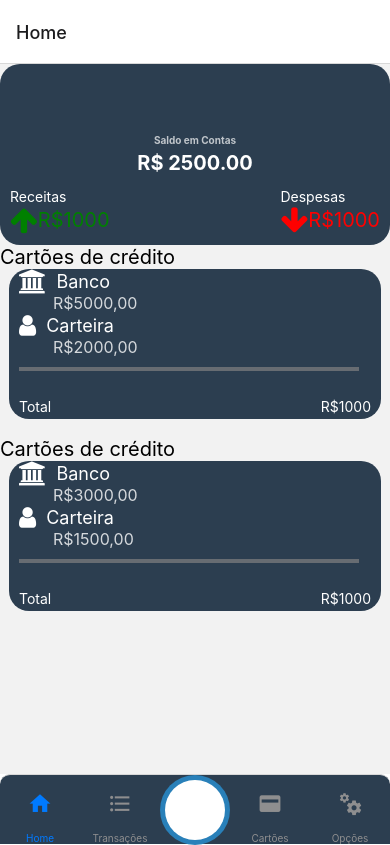
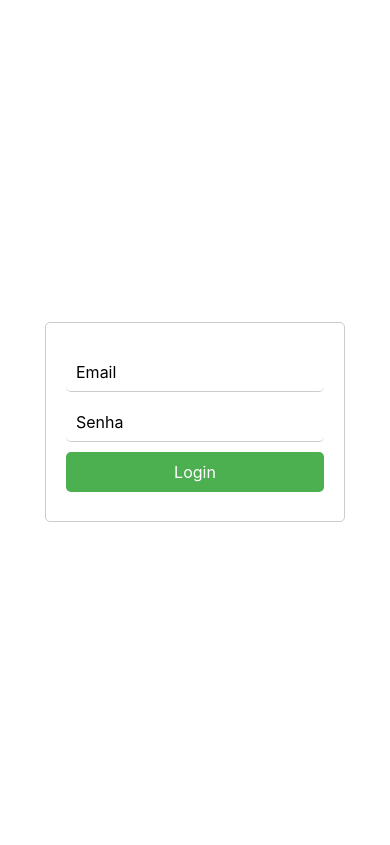
Before and after one commit to Mxrrega/Sage-Finance, a React Native app: screen /Home in a window 390 px wide. Built offline with nearby package versions, Linux system fonts and the light colour scheme.

Commit message:
Alteralçoes na barra de menu, e adição do login

```diff
--- a/App.js
+++ b/App.js
@@ -3,16 +3,19 @@ import { StyleSheet, Text, View, TouchableOpacity } from 'react-native';
 import { NavigationContainer } from '@react-navigation/native';
 import { createBottomTabNavigator } from '@react-navigation/bottom-tabs';
 import MaterialCommunityIcons from 'react-native-vector-icons/MaterialCommunityIcons';
-import { useState } from 'react';
+import { useState, useEffect } from 'react';
+import AsyncStorage from '@react-native-async-storage/async-storage';
 
 import Home from './src/Home';
 import Transacoes from './src/Transacoes';
 import Cartoes from './src/Cartoes';
 import Opcoes from './src/Opcoes';
+import Login from './src/Login';
+import { UserProvider } from './src/Context/UserContext';
 
 const CircleButton = ({ onPress }) => (
   <TouchableOpacity style={styles.circleButton} onPress={onPress}>
-    <View style={styles.circle} />
+    <MaterialCommunityIcons name="axis" size={25}/>
   </TouchableOpacity>
 );
 
@@ -22,16 +25,37 @@ export default function App() {
 
   const [showMoreBalls, setShowMoreBalls] = useState(false);
 
+  const toggleBalls = () => {
+    setShowMoreBalls(!showMoreBalls);
+  };
+
+  const [ logado , setLogado ] = useState( false );
+
+  async function verificaUsuario()
+  {
+    const usuario = await AsyncStorage.getItem( "usuario" );
+    console.log( usuario )
+  }
+
+  useEffect( () => {
+    verificaUsuario();
+  }, [] );
+
+  if( logado == false ) {
+    return( <Login setLogado={setLogado}/>)
+  }
+
   return (
+    <UserProvider>
     <NavigationContainer>
      <Tab.Navigator
         screenOptions={{
           tabBarStyle: {
-            height: 70, // Ajusta a altura do tab bar
+            height: 70,
             backgroundColor: '#2C3E50',
             borderTopLeftRadius: 10,
             borderTopRightRadius: 10,
-            justifyContent: 'center', // Alinha os itens ao centro
+            justifyContent: 'center',
           },
         }}
       >
@@ -59,7 +83,7 @@ export default function App() {
           options={{
             tabBarButton: ({ onPress }) => (
               <TouchableOpacity onPress={onPress}>
-                <CircleButton />
+                <CircleButton onPress={toggleBalls} />
               </TouchableOpacity>
             ),
           }}
@@ -92,7 +116,9 @@ export default function App() {
           <View style={styles.halfCircle} />
         </View>
       )}
+
     </NavigationContainer>
+    </UserProvider>
   );
 }
 
@@ -106,13 +132,14 @@ const styles = StyleSheet.create({
   },
 
   circleButton: {
-    width: 70,
-    height: 70,
+    width: 55,
+    height: 55,
     justifyContent: 'center',
     alignItems: 'center',
     backgroundColor: '#2980B9',
     borderRadius: 35,
     marginBottom: 20,
+    top: '-30%'
   },
   circle: {
     width: 60,
@@ -124,14 +151,13 @@ const styles = StyleSheet.create({
     flexDirection: 'row',
     justifyContent: 'space-around',
     position: 'absolute',
-    bottom: 150, // Ajusta a posição vertical das bolas extras
-    alignSelf: 'center', // Alinha as bolas extras ao centro horizontalmente
+    bottom: 150,
+    alignSelf: 'center',
   },
   halfCircle: {
     width: 40,
-    height: 20,
-    borderBottomLeftRadius: 20,
-    borderBottomRightRadius: 20,
+    height: 40,
+    borderRadius: 20,
     backgroundColor: '#2980B9',
     transform: [{ rotate: '180deg' }],
   },
--- a/package.json
+++ b/package.json
@@ -21,7 +21,11 @@
     "react-native-gesture-handler": "^2.15.0",
     "react-native-reanimated": "^3.8.1",
     "react-native-safe-area-context": "^4.9.0",
-    "react-native-screens": "^3.29.0"
+    "react-native-screens": "^3.29.0",
+    "react-native-web": "~0.19.6",
+    "react-dom": "18.2.0",
+    "@expo/metro-runtime": "~3.1.3",
+    "@react-native-async-storage/async-storage": "1.21.0"
   },
   "devDependencies": {
     "@babel/core": "^7.20.0"
--- /dev/null
+++ b/src/Context/UserContext.js
@@ -0,0 +1,33 @@
+import { createContext, useState } from "react";
+import AsyncStorage from '@react-native-async-storage/async-storage';
+
+const UserContext = createContext();
+
+
+
+function UserProvider({children})
+{
+    const[ usuario, setUsuario ] = useState(null);
+    const[ logado, setLogado ] = useState(null);
+
+    async function Login( email, senha )
+    {
+        if( email == "teste@gmail.com" && senha == "123")
+        {
+            await AsyncStorage.setItem( "usuario" , "Matheus" );
+            setLogado( true );
+        }
+    }
+
+    async function infoUsuario()
+    {
+        const usuario = await AsyncStorage.getItem( "usuario" );
+        setUsuario( usuario );
+    }
+    return(
+        <UserContext.Provider value={{usuario: usuario, logado: logado, Login, infoUsuario }}>
+            {children}
+        </UserContext.Provider>
+    )
+}
+export default UserProvider;
--- a/src/Home.js
+++ b/src/Home.js
@@ -1,13 +1,17 @@
-import React from "react";
+import React, { useContext } from "react";
 import { Text, View } from "react-native";
 import { FontAwesome } from '@expo/vector-icons';
+import UserContext from "./Context/UserContext";
 
 export default function Home() {
-  // Simulação de um valor de saldo
-  const saldo = 2500.00; // Este valor pode ser substituído pelo valor real do saldo
+
+  const saldo = 2500.00;
+
+  const {usuario} = useContext( UserContext )
 
   return (
     <View style={{ flex: 1 }}>
+      <Text>Bem Vindo: {usuario}</Text>
       <View style={styles.header}>
         <Text style={styles.headerTextSmall}>Saldo em Contas</Text>
         <Text style={styles.headerTextBig}>R$ {saldo.toFixed(2)}</Text>
@@ -63,9 +67,9 @@ export default function Home() {
           </View>
           <Text style={[styles.divisionValueText, { marginBottom: 10 }]}>R$1500,00</Text>
           <View style={{
-            width: 340, // Largura da linha
-            height: 4, // Altura da linha
-            backgroundColor: 'gray', // Cor de fundo da linha (pode ser ajustada conforme necessário)
+            width: 340,
+            height: 4,
+            backgroundColor: 'gray',
             opacity: 0.7,
           }} />
           <Text style={styles.bottomLeftText}>Total</Text>
@@ -79,20 +83,20 @@ export default function Home() {
 const styles = {
   header: {
     backgroundColor: "#2C3E50",
-    paddingVertical: 70, // Aumentei a distância entre o cabeçalho e as divisões
+    paddingVertical: 70,
     alignItems: "center",
     position: "relative",
-    borderRadius: 20, // Define o raio da borda do cabeçalho
+    borderRadius: 20,
   },
   headerTextSmall: {
-    fontSize: 10, // Tamanho menor para "Saldo em Contas"
+    fontSize: 10,
     fontWeight: "bold",
     color: "white",
     marginBottom: 5,
-    opacity: 0.7, // Define a opacidade para 70%
+    opacity: 0.7,
   },
   headerTextBig: {
-    fontSize: 20, // Tamanho maior para o valor do saldo
+    fontSize: 20,
     fontWeight: "bold",
     color: "white",
   },
@@ -126,14 +130,14 @@ const styles = {
   },
   division: {
     backgroundColor: "#2C3E50",
-    height: 150, // Altura menor
-    marginVertical: 18, // Mais separadas entre si
+    height: 150,
+    marginVertical: 18,
     marginHorizontal: 9,
     borderRadius: 20,
-    justifyContent: "flex-start", // Alinha os itens à esquerda
-    alignItems: "flex-start", // Alinha os itens ao topo
-    flexDirection: "column", // Para alinhar ícones e textos na vertical
-    paddingLeft: 10, // Adiciona um espaçamento à esquerda
+    justifyContent: "flex-start",
+    alignItems: "flex-start",
+    flexDirection: "column",
+    paddingLeft: 10,
   },
   divisionText: {
     color: "black",
@@ -148,13 +152,13 @@ const styles = {
   divisionIconText: {
     color: "white",
     fontSize: 18,
-    marginLeft: 10, // Adiciona um espaço entre o ícone e o texto
+    marginLeft: 10,
   },
   divisionValueText: {
     color: "white",
     fontSize: 16,
-    marginLeft: 34, // Adiciona um espaçamento para o valor
-    opacity: 0.8, // Define a opacidade para 80%
+    marginLeft: 34,
+    opacity: 0.8,
   },
   bottomLeftText: {
     position: "absolute",
--- /dev/null
+++ b/src/Login.js
@@ -0,0 +1,79 @@
+import { StyleSheet, View, Text, TextInput, TouchableOpacity } from 'react-native'
+import React, { useState } from 'react'
+import AsyncStorage from '@react-native-async-storage/async-storage';
+
+export default function Login({setLogado}) {
+
+    const[ email, setEmail ] = useState("");
+    const[ senha, setSenha ] = useState("");
+    const[ erro, setErro ] = useState( false );
+
+    async function realizaLogin()
+    {
+        if( email == "teste@gmail.com" && senha == "123") {
+            await AsyncStorage.setItem( 'usuario' , email );
+            setLogado(true);
+        }
+        else {
+            setErro( true );
+        }
+    }
+  return (
+    <View style={css.container}>
+        <View style={css.box}>
+      <TextInput style={css.input} placeholder='Email' value={email} onChangeText={ (digitado) => setEmail( digitado )}/>
+      <TextInput style={css.input} placeholder='Senha' value={senha} onChangeText={ (digitado) => setSenha( digitado )}/>
+      {erro && <Text style={css.mensagemErro}>Senha ou email incorretos</Text>}
+                <TouchableOpacity style={css.button} onPress={realizaLogin}>
+                    <Text style={css.text}>Login</Text>
+                </TouchableOpacity>
+            </View>
+        </View>
+  )
+}
+
+const css = StyleSheet.create({
+    container: {
+        flex: 1,
+        justifyContent: 'center',
+        alignItems: 'center',
+      },
+      box: {
+        width: 300,
+        height: 200,
+        backgroundColor: '#fff',
+        borderWidth: 1,
+        borderColor: '#ccc',
+        borderRadius: 5,
+        alignItems: 'center',
+        justifyContent: 'center',
+        padding: 20,
+      },
+      input: {
+        width: '100%',
+        height: 40,
+        borderRadius: 5,
+        borderWidth: 0,
+        borderColor: '#ccc',
+        borderBottomWidth: 1,
+        padding: 10,
+        marginBottom: 10,
+        fontSize: 16,
+      },
+      button: {
+        width: '100%',
+        height: 40,
+        backgroundColor: '#4CAF50',
+        borderRadius: 5,
+        alignItems: 'center',
+        justifyContent: 'center',
+      },
+      text: {
+        color: 'white',
+        fontSize: 16,
+      },
+      mensagemErro: {
+        color: 'red',
+        marginBottom: 10,
+    },
+    });
```
Also changed, not shown: src/Rotas.js (added, +136 -0 lines), src/images/logo.png (added), 1 other file (tests, documents, lock files or other folders).
